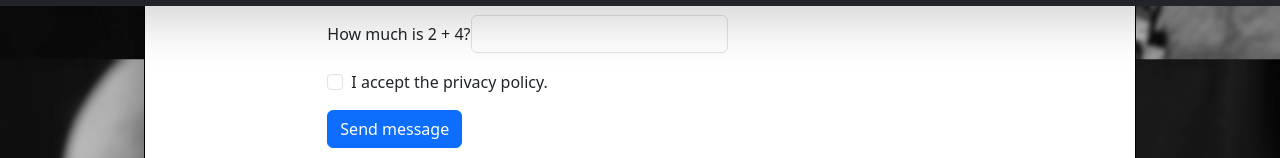
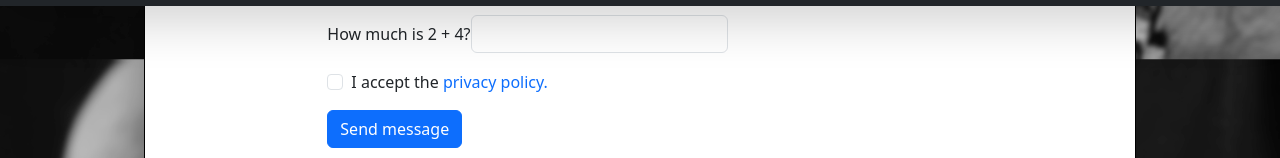
Before and after one commit to emilioparodi/my-guitar-web-app, an Angular app: page /contacts in a window 1280 px wide. Shown: the part 794-952 px from the top of the page. Built offline with nearby package versions, Linux system fonts and the light colour scheme.

Commit message:
layout contact form 2

```diff
--- a/src/app/contacts/contacts.html
+++ b/src/app/contacts/contacts.html
@@ -67,7 +67,7 @@
                 <label for="captchaInput" class="form-label">{{ captchaQuestion }}</label>
                 <input type="number" id="captchaInput" name="captcha" class="form-control w-auto d-inline-block" required> </div>
 
-            <div class="mb-3 form-check"> <input type="checkbox" id="privacyCheck" name="privacy" class="form-check-input" required> <label for="privacyCheck" class="form-check-label">I accept the privacy policy.</label> </div>
+            <div class="mb-3 form-check"> <input type="checkbox" id="privacyCheck" name="privacy" class="form-check-input" required> <label for="privacyCheck" class="form-check-label">I accept the <a routerLink="/privacy-&-cookie-policy" routerLinkActive="active">privacy policy.</a> </label> </div>
 
             <div id="error-message" class="alert alert-warning" style="display:none;"> Please fill in all fields, accept the privacy policy, and solve the CAPTCHA.
             </div>
--- a/src/app/contacts/contacts.ts
+++ b/src/app/contacts/contacts.ts
@@ -1,10 +1,11 @@
 import { Component, OnInit, ChangeDetectorRef, ChangeDetectionStrategy  } from '@angular/core';
 import { CommonModule } from '@angular/common';
+import { RouterLink, RouterLinkActive } from '@angular/router';
 
 @Component({
   selector: 'app-contacts',
   standalone: true,
-  imports: [CommonModule],
+  imports: [CommonModule, RouterLink, RouterLinkActive],
   templateUrl: './contacts.html',
   styleUrl: './contacts.css',
   changeDetection: ChangeDetectionStrategy.OnPush
--- a/src/styles.css
+++ b/src/styles.css
@@ -324,12 +324,6 @@ th {
 
 /* Contact */
 
-#contact-card {
-    width: 25rem;
-    margin:auto;
-    padding: 5px;
-}
-
 /* Footer */
 
 .footer {
```
